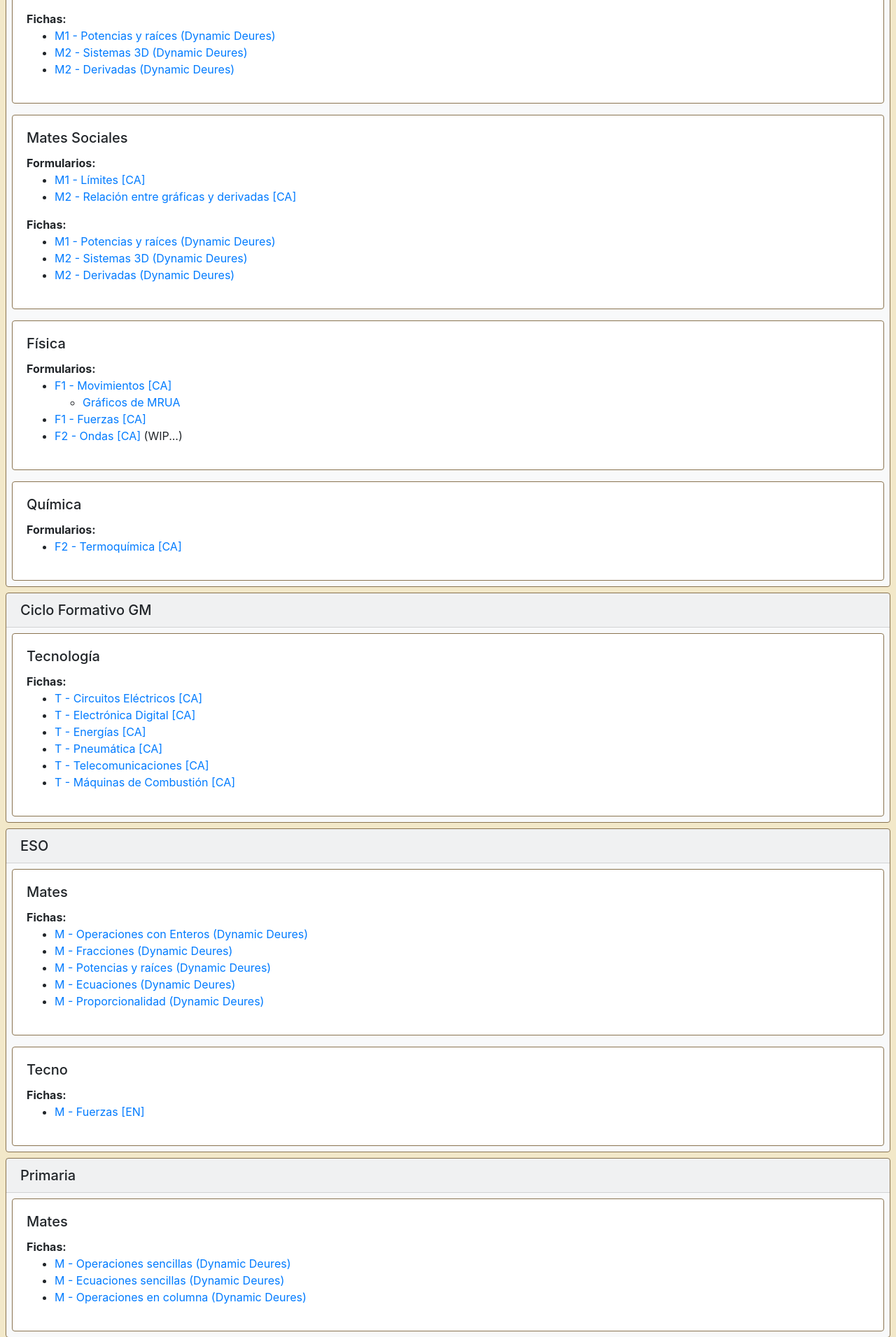
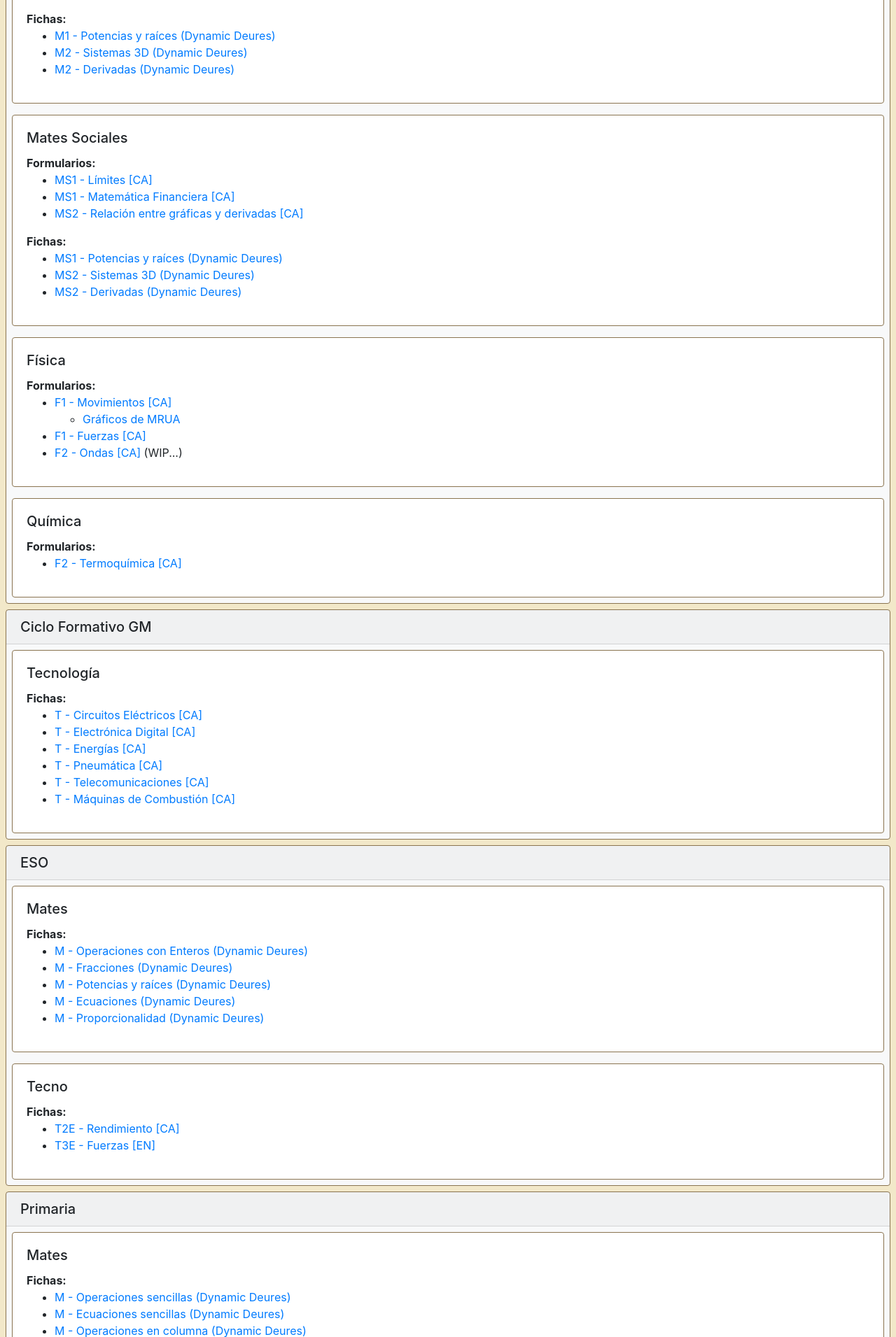
Before and after one commit to Rusca8/davidrusca.com, a Flask app: page /docentes in a window 1280 px wide. Shown: the part 768-2679 px from the top of the page at 70% size. Run offline with Flask 2, Linux system fonts and the light colour scheme; some libraries are stand-ins or nearby versions.

Commit message:
afegides fitxes Financera i Rendiment2E

```diff
--- a/templates/docentes.html
+++ b/templates/docentes.html
@@ -66,14 +66,15 @@
                 <h5 class="card-title">{{ _('Mates Sociales') }}</h5>
                 <b>{{ _('Formularios:') }}</b>
                 <ul>
-                    <li><a href="/static/pdf/M1_Lim.pdf" target="_blank">M1 - {{ _('Límites') }} [CA]</a></li>
-                    <li><a href="/static/pdf/M2_VennDerivades.pdf">M2 - {{ _('Relación entre gráficas y derivadas') }} [CA]</a></li>
+                    <li><a href="/static/pdf/M1_Lim.pdf" target="_blank">MS1 - {{ _('Límites') }} [CA]</a></li>
+                    <li><a href="/static/pdf/MS1_Financera.pdf" target="_blank">MS1 - {{ _('Matemática Financiera') }} [CA]</a></li>
+                    <li><a href="/static/pdf/M2_VennDerivades.pdf">MS2 - {{ _('Relación entre gráficas y derivadas') }} [CA]</a></li>
                 </ul>
                 <b>{{ _('Fichas:') }}</b>
                 <ul>
-                    <li><a href="http://ruscalatex.eu.pythonanywhere.com/powsqr/" target="_blank">M1 - {{ _('Potencias y raíces') }} (Dynamic Deures)</a></li>
-                    <li><a href="http://ruscalatex.eu.pythonanywhere.com/equacions/" target="_blank">M2 - {{ _('Sistemas 3D') }} (Dynamic Deures)</a></li>
-                    <li><a href="http://ruscalatex.eu.pythonanywhere.com/derivades/" target="_blank">M2 - {{ _('Derivadas') }} (Dynamic Deures)</a></li>
+                    <li><a href="http://ruscalatex.eu.pythonanywhere.com/powsqr/" target="_blank">MS1 - {{ _('Potencias y raíces') }} (Dynamic Deures)</a></li>
+                    <li><a href="http://ruscalatex.eu.pythonanywhere.com/equacions/" target="_blank">MS2 - {{ _('Sistemas 3D') }} (Dynamic Deures)</a></li>
+                    <li><a href="http://ruscalatex.eu.pythonanywhere.com/derivades/" target="_blank">MS2 - {{ _('Derivadas') }} (Dynamic Deures)</a></li>
                 </ul>
             </div>
         </div>
@@ -148,7 +149,8 @@
                 <h5 class="card-title">Tecno</h5>
                 <b>{{ _('Fichas:') }}</b>
                 <ul>
-                    <li><a href="/static/pdf/T3E_Forces.pdf" target="_blank">M - {{ _('Fuerzas') }} [EN]</a></li>
+                    <li><a href="/static/pdf/T2E_Rendiment.pdf" target="_blank">T2E - {{ _('Rendimiento') }} [CA]</a></li>
+                    <li><a href="/static/pdf/T3E_Forces.pdf" target="_blank">T3E - {{ _('Fuerzas') }} [EN]</a></li>
                 </ul>
             </div>
         </div>
```
Also changed, not shown: translations/ca/LC_MESSAGES/messages.po, 2 other files.
